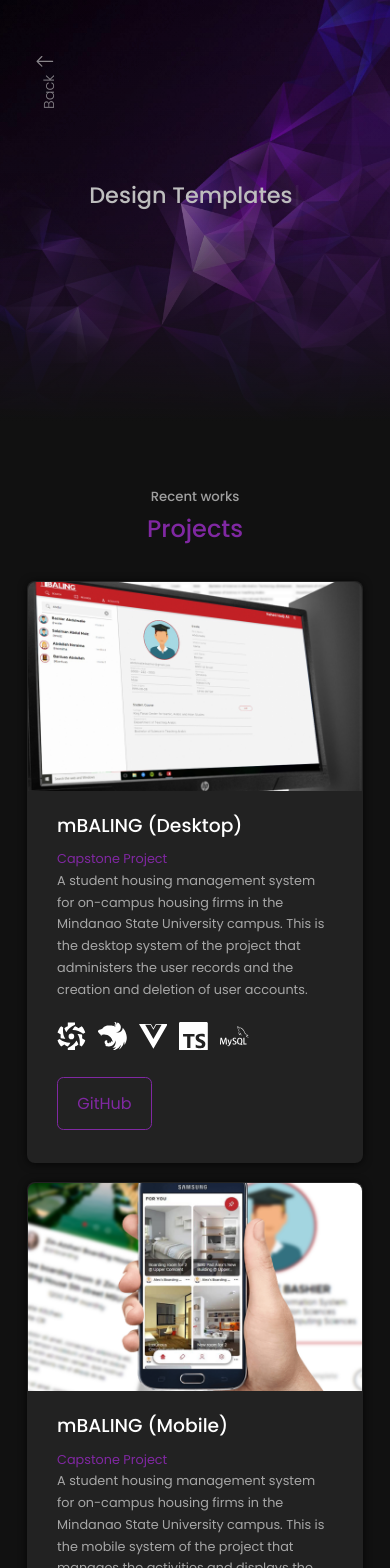
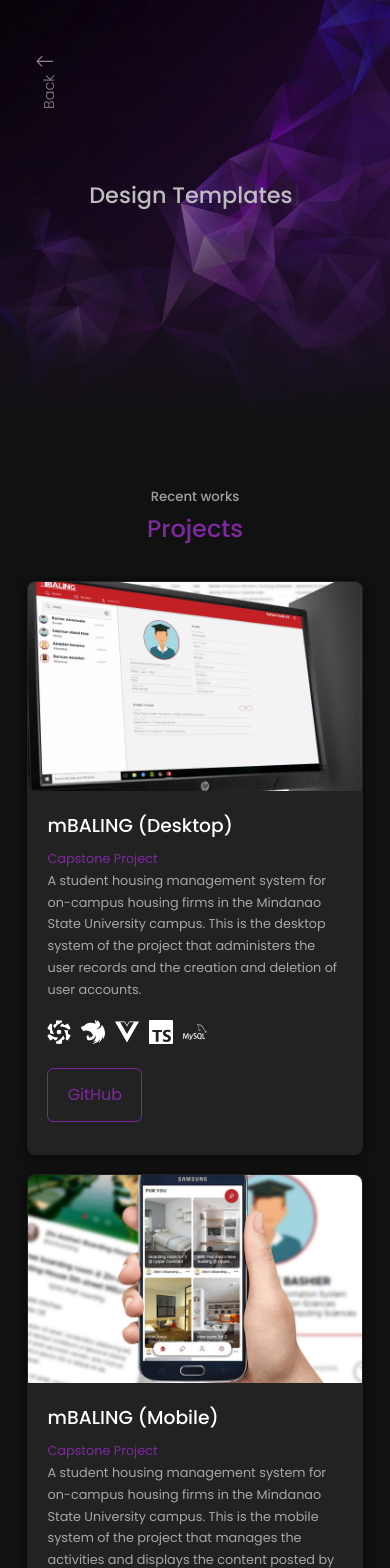
Before and after one commit to amsolaiman/portfolio-website-student, a React (Create React App) app: page /project in a window 390 px wide. Shown: the top 1568 px of the page. Built offline with nearby package versions, Linux system fonts and the light colour scheme.

Commit message:
Minor content and css up

```diff
--- a/src/components/about/AboutHeader.jsx
+++ b/src/components/about/AboutHeader.jsx
@@ -30,7 +30,7 @@ const AboutHeader = () => {
               delay: 40,
               strings: [
                 "Nyke Moiz hen Solaiman Lentrot.",
-                "Art has been great part of my life.",
+                "<DB18/>",
                 "I prefer minimalistic designs.",
                 "My MBTI is INFJ-T.",
                 "I'm a bit perfectionistic btw."
--- a/src/components/home/homesecond.css
+++ b/src/components/home/homesecond.css
@@ -135,7 +135,7 @@
 
 #home_second-m .works__info {
   display: block;
-  padding: 0 2rem;
+  padding: 0 1.5rem;
 }
 
 #home_second-m .works__cta {
@@ -169,10 +169,6 @@
     grid-template-columns: 1fr;
   }
 
-  #home_second-m .works__info {
-    padding: 0 1.7rem;
-  }
-
   #home_second-m .works__notes {
     justify-items: center;
   }
--- a/src/components/project/projectfirst.css
+++ b/src/components/project/projectfirst.css
@@ -71,11 +71,16 @@
   }
 
   .project__content {
-    padding: 0 1.8rem;
+    padding: 0 1.2rem;
   }
 
   .project__item:hover {
     transform: translateY(0);
+  }
+
+  .project__content-icons {
+    column-gap: 10px;
+    font-size: 1.5rem;
   }
 }
 
--- a/src/components/service/ServiceFirst.jsx
+++ b/src/components/service/ServiceFirst.jsx
@@ -53,7 +53,7 @@ const ServiceFirst = () => {
             </li>
             <li>
               <BiCheck className="service__list-icon" />
-              <p>Tarpaulin/poster editing</p>
+              <p>Tarpaulin/poster/pamphlets etc.</p>
             </li>
             <li>
               <BiCheck className="service__list-icon" />
@@ -61,7 +61,7 @@ const ServiceFirst = () => {
             </li>
             <li>
               <BiCheck className="service__list-icon" />
-              <p>PowerPoint layouts & editing</p>
+              <p>PowerPoint templates & editing</p>
             </li>
             <li>
               <BiCheck className="service__list-icon" />
```
